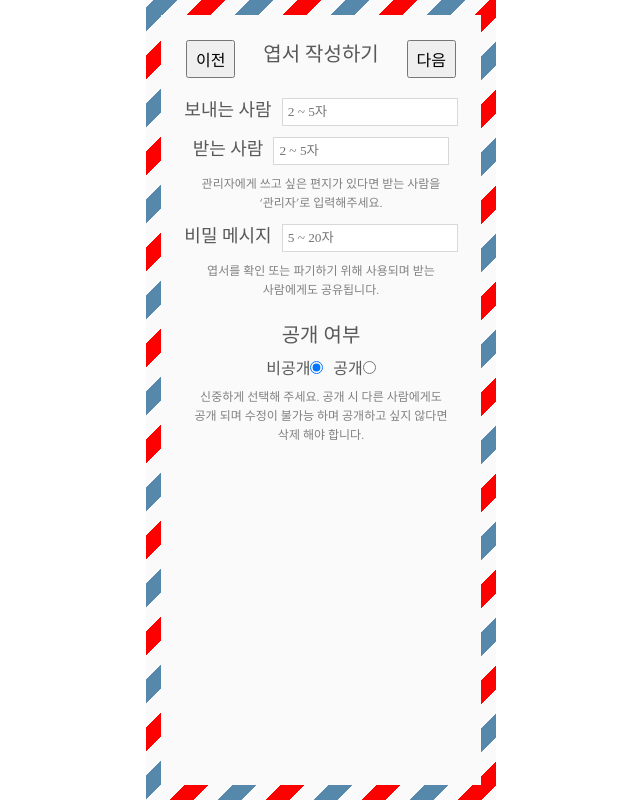
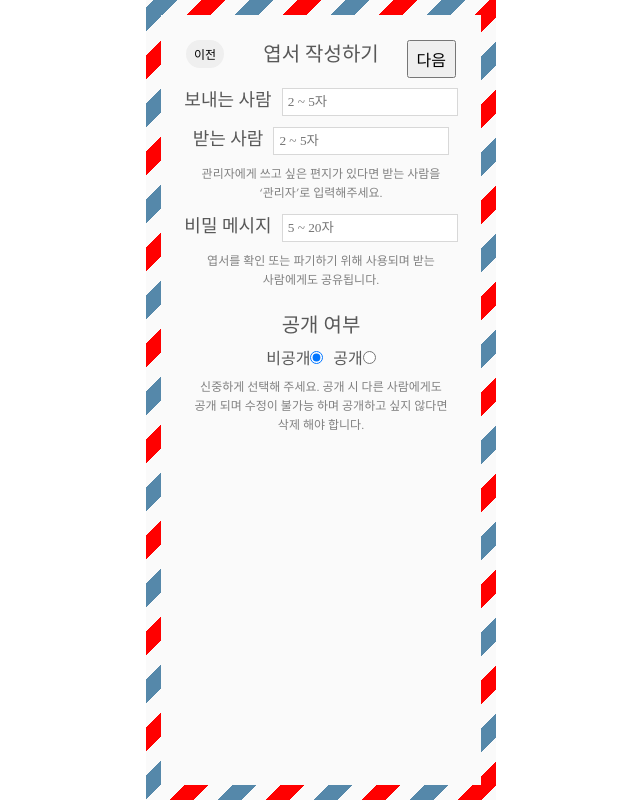
Before and after one commit to CodeSoom/project-react-3-2Zero1, a React app: page /project-react-3-2Zero1/ in a window 1280 px wide. Both pictures are taken after a click on the button "엽서 작성하기". Shown: the whole page, without its empty margins (319-959 px from the left). Built offline with nearby package versions, Linux system fonts and the light colour scheme; no server answers.

Commit message:
Update to use comon Button css module
removed redundant Button css module in each page

```diff
--- a/src/container/WriteCompleteContainer.jsx
+++ b/src/container/WriteCompleteContainer.jsx
@@ -8,6 +8,7 @@ import styled from '@emotion/styled';
 import { resetPostcardInputFields } from '../state/slice';
 
 import Information from '../style/Information';
+import Button from '../style/Button';
 
 const Wrapper = styled.div(() => ({
   margin: '0 20px',
@@ -26,12 +27,6 @@ const Text = styled.div(() => ({
 
 const CenterBox = styled.div(() => ({
   textAlign: 'center',
-}));
-
-const Button = styled.button(() => ({
-  fontSize: '16px',
-  margin: '10px',
-  padding: '5px 8px',
 }));
 
 export default function WriteCompleteContainer({
--- a/src/presentational/ContentsForm.jsx
+++ b/src/presentational/ContentsForm.jsx
@@ -1,12 +1,7 @@
 import React from 'react';
 
 import styled from '@emotion/styled';
-
-const Button = styled.button(() => ({
-  fontSize: '16px',
-  margin: '10px',
-  padding: '5px 8px',
-}));
+import Button from '../style/Button';
 
 const Title = styled.span(() => ({
   position: 'absolute',
--- a/src/presentational/InformationForm.jsx
+++ b/src/presentational/InformationForm.jsx
@@ -6,6 +6,7 @@ import InputPart from './InputPart';
 import RadioPart from './RadioPart';
 
 import Information from '../style/Information';
+import Button from '../style/Button';
 
 const Title = styled.span(() => ({
   position: 'absolute',
@@ -14,12 +15,6 @@ const Title = styled.span(() => ({
   textAlign: 'center',
   fontSize: '20px',
   transform: 'translateX(-50%)',
-}));
-
-const Button = styled.button(() => ({
-  fontSize: '16px',
-  margin: '10px',
-  padding: '5px 8px',
 }));
 
 const CompleteButton = styled.button(() => ({
--- a/src/presentational/PhotoForm.jsx
+++ b/src/presentational/PhotoForm.jsx
@@ -5,11 +5,7 @@ import styled from '@emotion/styled';
 import ImagePart from './ImagePart';
 import InputPart from './InputPart';
 
-const Button = styled.button(() => ({
-  fontSize: '16px',
-  margin: '10px',
-  padding: '5px 8px',
-}));
+import Button from '../style/Button';
 
 const Title = styled.span(() => ({
   position: 'absolute',
```
